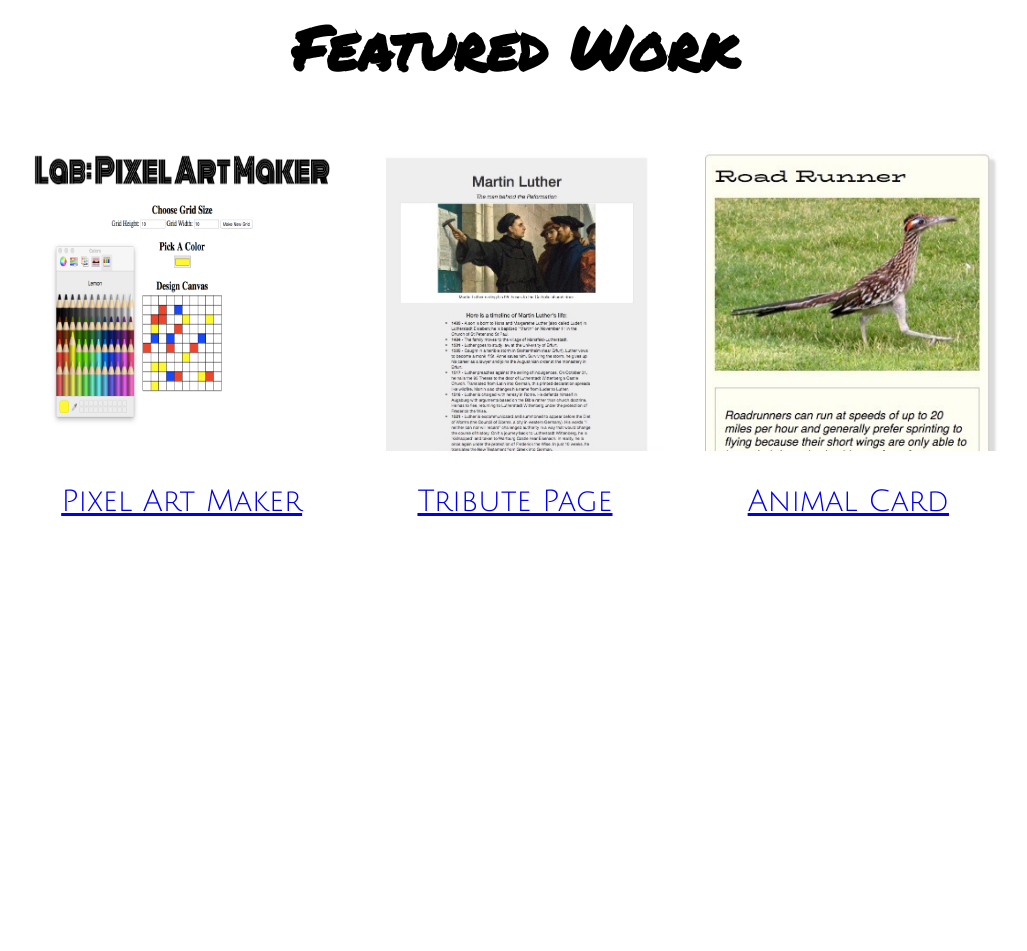
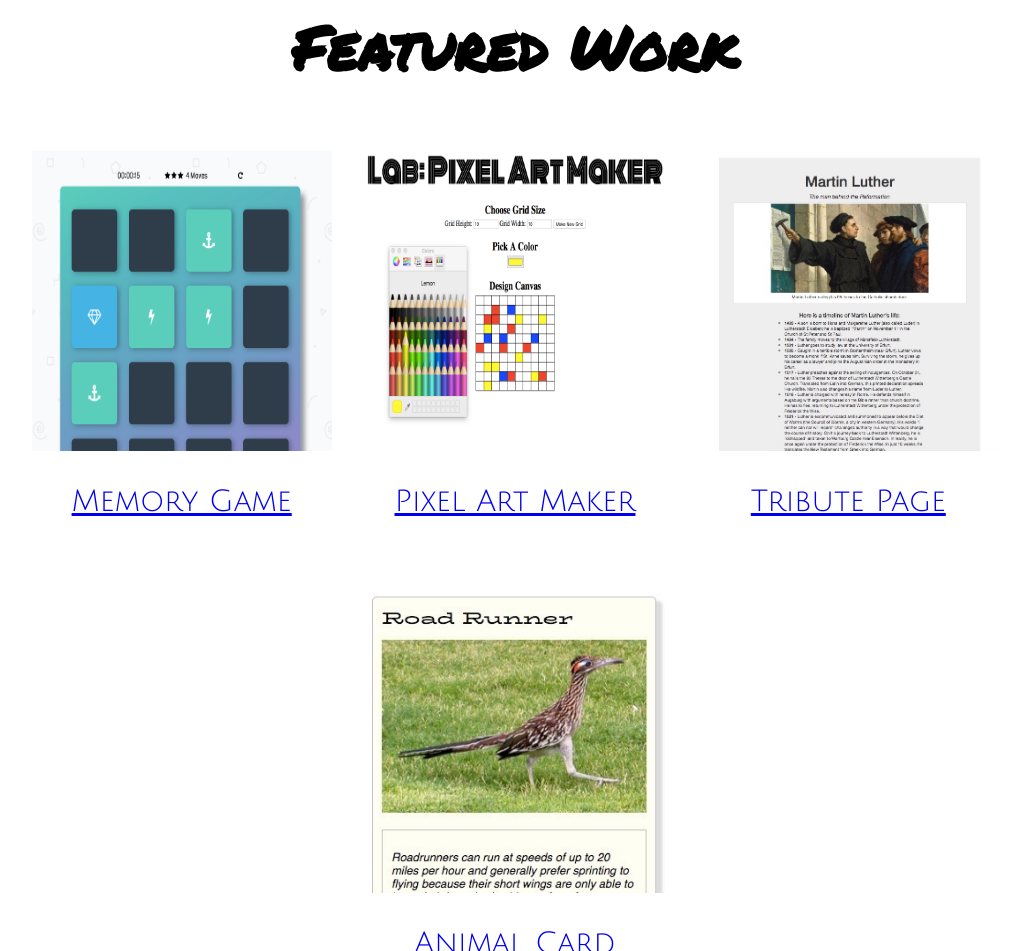
Before and after one commit to isaacglide/isaacglide.github.io, a plain HTML site: page index.html in a window 1280 px wide. Shown: the part 1454-2405 px from the top of the page, without its empty margins (125-1152 px from the left). Before the commit the page ends 2047 px from the top, so only its background shows below. Drawn offline with Linux system fonts and the light colour scheme.

Commit message:
Add memory game to portfolio

```diff
--- a/index.html
+++ b/index.html
@@ -49,6 +49,12 @@
       <section class="featured-work">
         <h3 class="featured-work-title">Featured Work</h3>
         <div class="my-work">
+          <img class="work-pic" src="memory-game-pic.jpg" alt="picture of my memory game">
+          <div class="work-links">
+            <a class="link-padding" href="https://isaacglide.github.io/fend-project-memory-game/" target="_blank">Memory Game</a>
+          </div>
+        </div>
+        <div class="my-work">
           <img class="work-pic" src="Pixel-Maker.jpg" alt="picture of my pixel maker page">
           <div class="work-links">
             <a class="link-padding" href="https://isaacglide.github.io/project-pixel-art-maker-starter/" target="_blank">Pixel Art Maker</a>
```
Also changed, not shown: memory-game-pic.jpg (added), 1 other file.
